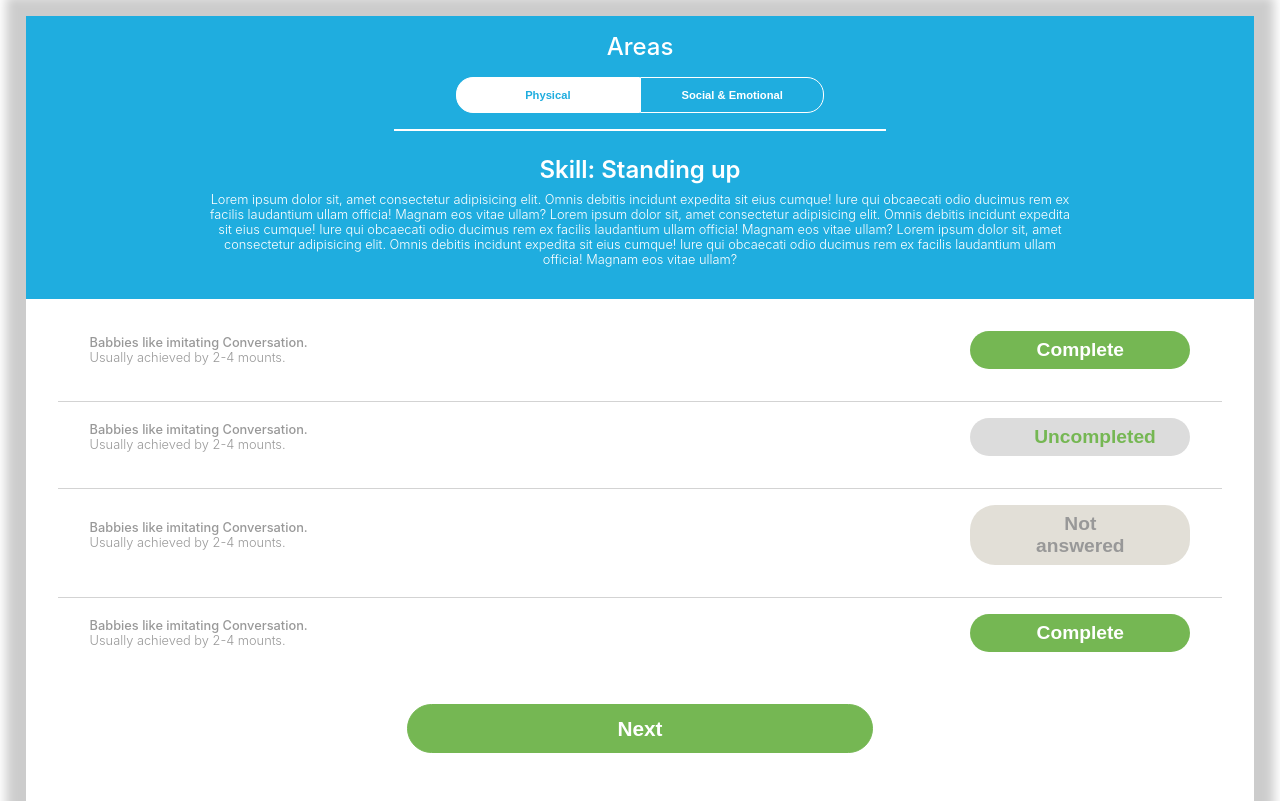
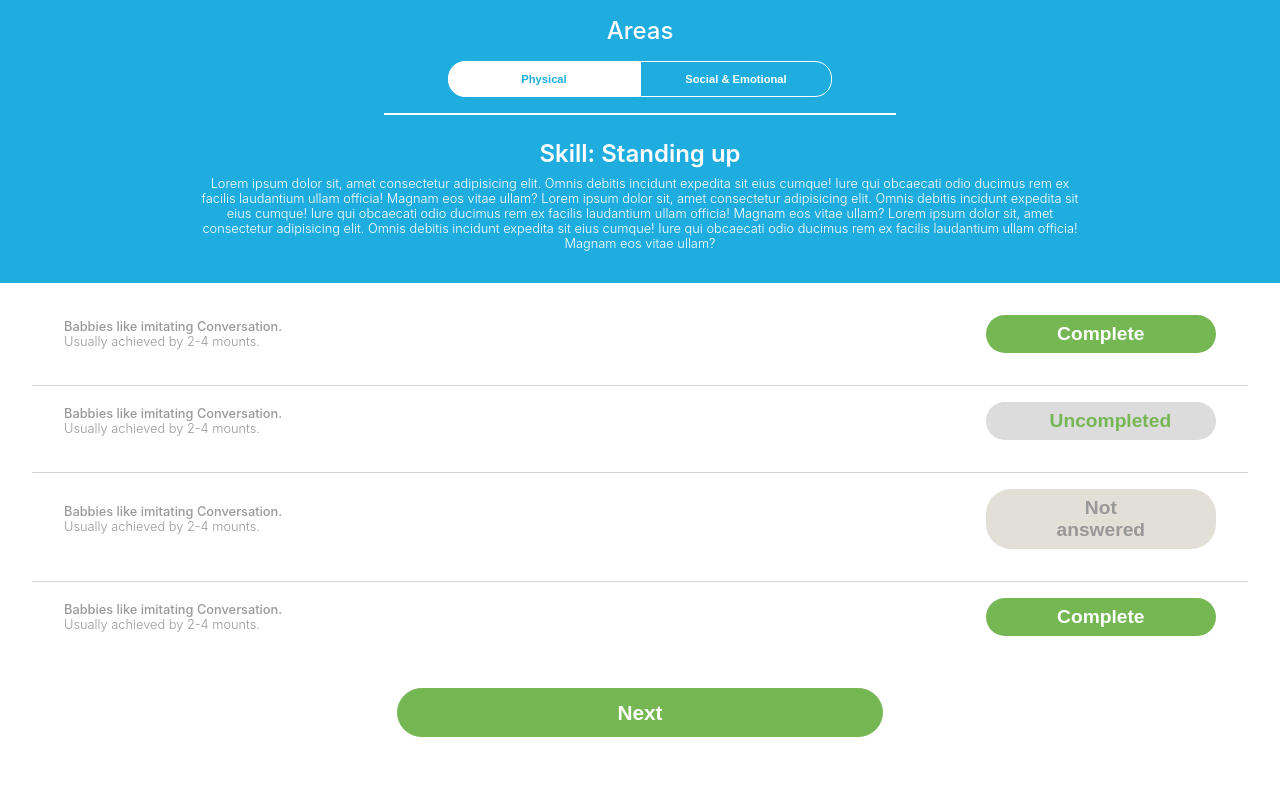
Before and after one commit to pazthor/template-areas-skill, a React (Create React App) app: page / in a window 1280 px wide. Built offline with nearby package versions, Linux system fonts and the light colour scheme.

Commit message:
remove Area component

```diff
--- a/src/App.js
+++ b/src/App.js
@@ -1,17 +1,14 @@
-import React from 'react';
-import logo from './logo.svg';
-import './App.css';
-
-import Area from './components/Areas/Area';
-import WrapperArea from './components/Base/WrapperArea';
+import React from "react";
+import { BrowserRouter } from "react-router-dom";
+import Routes from "./Routes";
 
 function App() {
   return (
-     <>
-     <WrapperArea>
-     <Area></Area>
-     </WrapperArea>
-     </>
+    <>
+      <BrowserRouter basename="/area">
+        <Routes />
+      </BrowserRouter>
+    </>
   );
 }
 
```
